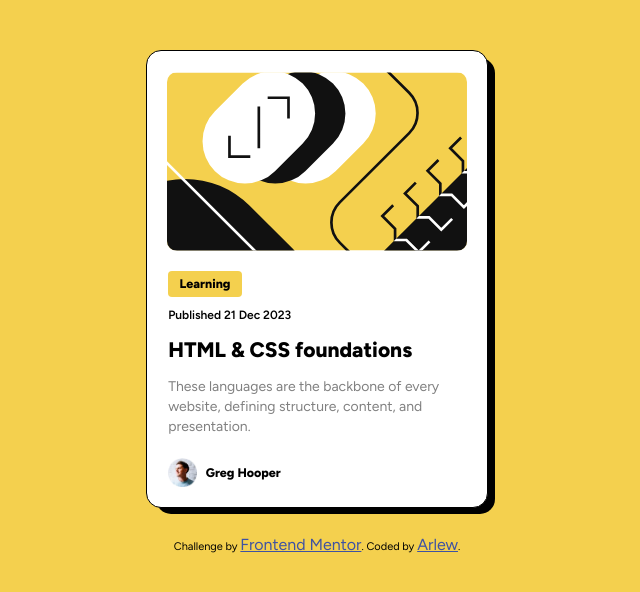
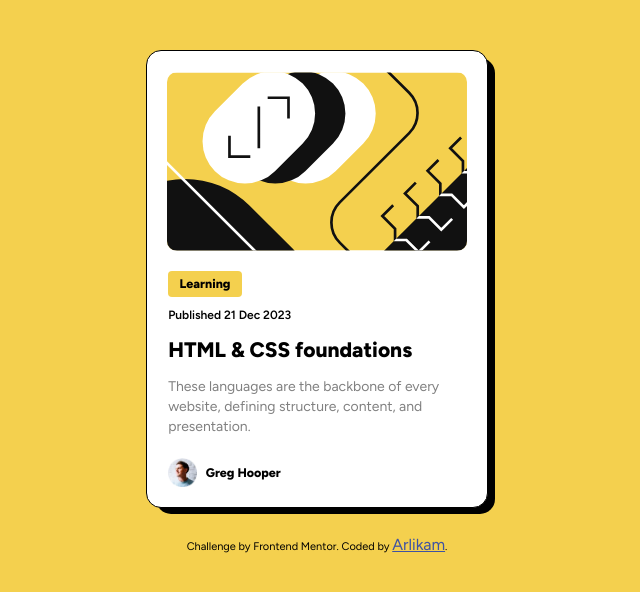
Before and after one commit to RomPirsZ/blog-preview-card-main, a plain HTML site: page index.html in a window 1280 px wide. Shown: the whole page, without its empty margins (323-963 px from the left). Drawn offline with Linux system fonts and the light colour scheme.

Commit message:
Cambios en mínimos
Pequeño cambio en index.html, README terminado e imágenes del proceso añadidas.

```diff
--- a/index.html
+++ b/index.html
@@ -55,9 +55,9 @@
     <div class="box2"></div>
     <div class="attribution">
       Challenge by
-      <a href="https://www.frontendmentor.io?ref=challenge" target="_blank"
-        >Frontend Mentor</a
-      >. Coded by <a href="#">Arlew</a>.
+      <link href="https://www.frontendmentor.io?ref=challenge" target="_blank"
+        >Frontend Mentor</link
+      >. Coded by <a href="#">Arlikam</a>.
     </div>
   </body>
 </html>
--- a/styles.css
+++ b/styles.css
@@ -97,7 +97,6 @@ body{
 }
 .attribution { font-size: 11px; text-align: center; margin-top: 2em }
 .attribution a { color: hsl(228, 45%, 44%); }
-
 @media (min-width: 320px) and (max-width: 375px) {
     .box1 {
         margin-top: 5.5rem;
```
Also changed, not shown: README.md, screenshots/2024-08-02 181342.jpg (added), screenshots/MacBook Pro-1722276162252.jpeg (added), screenshots/iPhone 6-7-8-1722276219175.jpeg (added).
